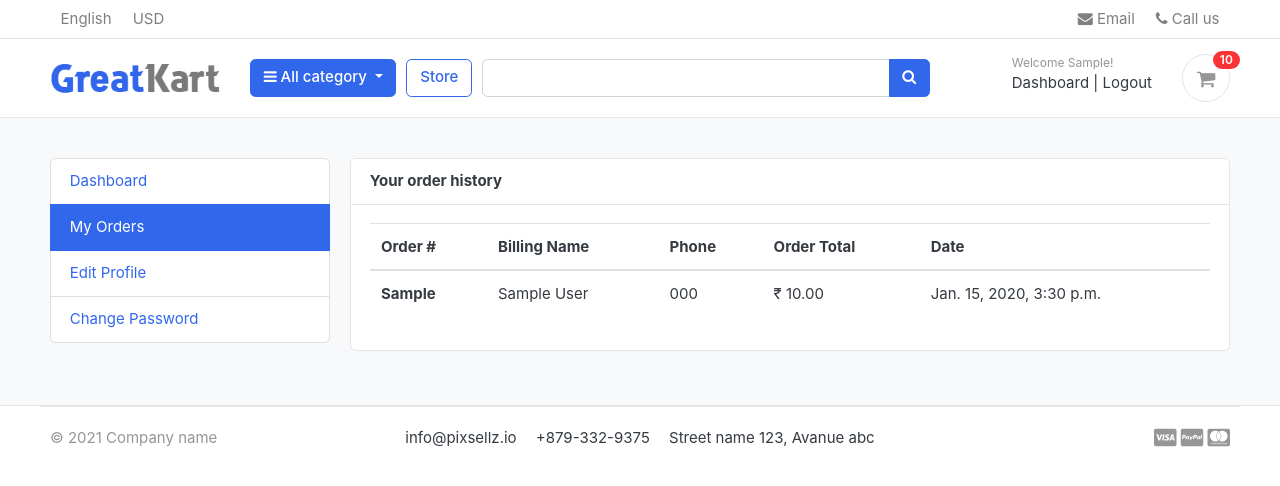
After one commit to SatvirSingh98/GreatKart-eCommerce, a Django app: page /accounts/my_orders/ in a window 1280 px wide. The commit adds this page. Shown: the top 486 px of the page. Run offline with Django 3.2, Linux system fonts and the light colour scheme; a user stored in the database is signed in; tables that the repository leaves empty hold one stand-in row (values such as "Sample post"); some libraries are stand-ins or nearby versions; some web fonts are replaced.

Commit message:
User Profile Model

```diff
--- a/src/apps/accounts/models.py
+++ b/src/apps/accounts/models.py
@@ -54,3 +54,19 @@ class Account(AbstractBaseUser):
 
     def full_name(self):
         return f'{self.first_name} {self.last_name}'
+
+
+class UserProfile(models.Model):
+    user = models.OneToOneField(Account, on_delete=models.CASCADE)
+    address_line_1 = models.CharField(blank=True, max_length=100)
+    address_line_2 = models.CharField(blank=True, max_length=100)
+    profile_picture = models.ImageField(blank=True, upload_to='userprofile/')
+    city = models.CharField(blank=True, max_length=20)
+    state = models.CharField(blank=True, max_length=20)
+    country = models.CharField(blank=True, max_length=20)
+
+    def __str__(self):
+        return self.user.first_name
+
+    def full_address(self):
+        return f'{self.address_line_1} {self.address_line_2}'
--- /dev/null
+++ b/src/apps/accounts/templates/accounts/my_orders.html
@@ -0,0 +1,64 @@
+{% extends 'base.html' %}
+
+
+{% block content %}
+<section class="section-conten padding-y bg">
+    <div class="container">
+        <div class="row">
+            <aside class="col-md-3">
+                <!--   SIDEBAR   -->
+                <ul class="list-group">
+                    <a class="list-group-item {% if '/accounts/dashboard/' == request.path %}active{% endif %}"
+                        href="{% url 'accounts:dashboard' %}"> Dashboard </a>
+                    <a class="list-group-item {% if '/my_orders/' in request.path %}active{% endif %}"
+                        href="{% url 'accounts:my-orders' %}"> My Orders </a>
+                    <a class="list-group-item" href="#"> Edit Profile </a>
+                    <a class="list-group-item" href="#"> Change Password </a>
+                </ul>
+                <br>
+                <!--   SIDEBAR .//END   -->
+            </aside>
+            <main class="col-md-9">
+                <article class="card">
+                    <header class="card-header">
+                        <strong class="d-inline-block mr-3">Your order history</strong>
+
+                    </header>
+                    <div class="card-body">
+                        <div class="row">
+                            <div class="col-md-12">
+                                <table class="table table-hover">
+                                    <thead>
+                                        <tr>
+                                            <th scope="col">Order #</th>
+                                            <th scope="col">Billing Name</th>
+                                            <th scope="col">Phone</th>
+                                            <th scope="col">Order Total</th>
+                                            <th scope="col">Date</th>
+                                        </tr>
+                                    </thead>
+                                    <tbody>
+                                        {% for order in orders %}
+                                        <tr>
+                                            <th scope="row">{{ order.order_no }}</th>
+                                            <td>{{ order.full_name }}</td>
+                                            <td>{{ order.phone_no }}</td>
+                                            <td>₹ {{ order.order_total }}</td>
+                                            <td>{{ order.created_at }}</td>
+                                        </tr>
+                                        {% endfor %}
+                                    </tbody>
+                                </table>
+                            </div>
+
+                        </div> <!-- row.// -->
+                    </div> <!-- card-body .// -->
+
+                </article> <!-- order-group.// -->
+            </main>
+        </div> <!-- row.// -->
+    </div>
+
+
+</section>
+{% endblock %}
--- a/src/apps/accounts/urls.py
+++ b/src/apps/accounts/urls.py
@@ -1,7 +1,7 @@
 from django.urls import path
 
 from .views import (activate_email_view, dashboard_view, forgot_password_view,
-                    login_view, logout_view, register_view,
+                    login_view, logout_view, my_orders_view, register_view,
                     reset_password_validate_view, reset_password_view)
 
 app_name = 'accounts'
@@ -15,4 +15,5 @@ urlpatterns = [
     path('forgot-password/', forgot_password_view, name='forgot-password'),
     path('reset-password/<uidb64>/<token>/', reset_password_validate_view, name='verify-reset-password'),
     path('reset-password/', reset_password_view, name='reset-password'),
+    path('my_orders/', my_orders_view, name='my-orders')
 ]
--- a/src/apps/accounts/views.py
+++ b/src/apps/accounts/views.py
@@ -195,3 +195,12 @@ def reset_password_view(request):
         else:
             messages.error(request, 'Passwords does not match!')
     return render(request, 'accounts/reset_password.html')
+
+
+@login_required(login_url='login')
+def my_orders_view(request):
+    orders = Order.objects.filter(user=request.user, is_ordered=True).order_by('-created_at')
+    context = {
+        'orders': orders,
+    }
+    return render(request, 'accounts/my_orders.html', context)
```
Also changed, not shown: src/apps/accounts/admin.py (+11 -1 lines), src/apps/accounts/templates/accounts/dashboard.html (+8 -5 lines), src/apps/accounts/migrations/0003_userprofile.py (added), src/apps/cart/migrations/0002_cartitem_user.py, src/apps/cart/migrations/0003_alter_cartitem_cart.py, src/apps/orders/migrations/0001_initial.py, src/apps/store/migrations/0002_reviewmodel.py.
